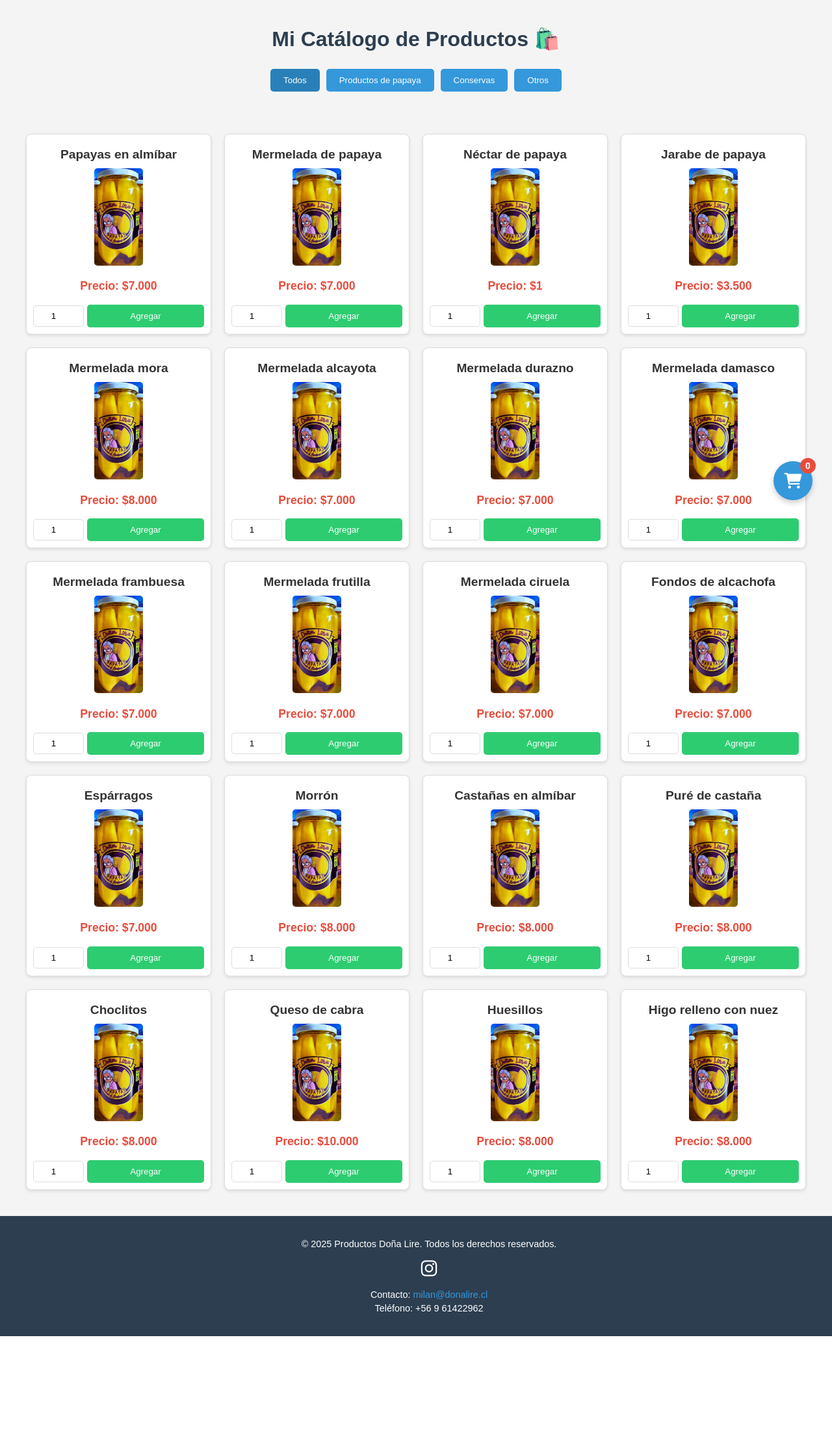
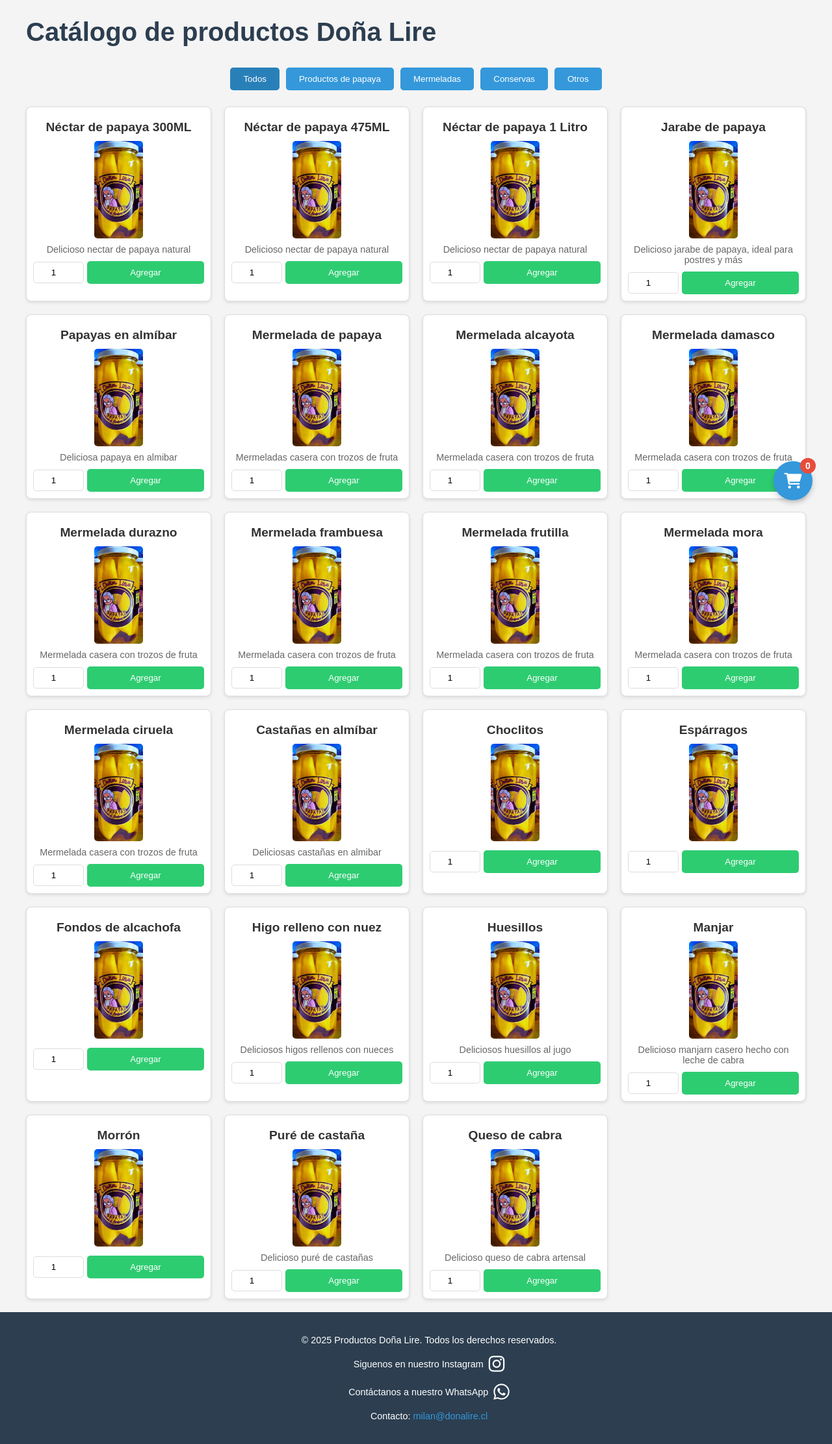
Before and after one commit to MilanStefanovichR/catalogo-web-conIA, a PHP site: page / in a window 1280 px wide. Shown: the whole page at 65% size. Before the commit the page ends 2057 px from the top, so only its background shows below. Run offline with PHP 8.4, Linux system fonts and the light colour scheme.

Commit message:
cambios solicitados, para utilizar la app como catálogo

```diff
--- a/app.js
+++ b/app.js
@@ -69,7 +69,7 @@ document.addEventListener('DOMContentLoaded', () => {
             productoDiv.innerHTML = `
                 <h3>${producto.nombre}</h3>
                 <img src="${producto.imagen}" alt="${producto.nombre}">
-                <p class="precio">Precio: ${formatCLP(producto.precio)}</p>
+                <p class="producto-descripcion">${producto.descripcionCorta || ''}</p>
                 <div class="producto-acciones">
                     <input type="number" value="1" min="1" class="producto-cantidad" data-id="${producto.id}">
                     <button class="btn-agregar" data-id="${producto.id}">Agregar</button>
@@ -78,7 +78,8 @@ document.addEventListener('DOMContentLoaded', () => {
             catalogoProductos.appendChild(productoDiv);
         });
     }
-
+// se usara el precio en otra ocacion ahora es solo para mostar los productos
+// <p class="precio">Precio: ${formatCLP(producto.precio)}</p>
     function renderizarFiltros() {
         if (productos.length === 0) {
             console.warn("No hay productos cargados para renderizar filtros.");
@@ -105,12 +106,13 @@ document.addEventListener('DOMContentLoaded', () => {
                 carritoItemDiv.classList.add('carrito-item');
                 carritoItemDiv.innerHTML = `
                     <span>${item.nombre} (x${item.cantidad})</span>
-                    <span>${formatCLP(item.precio * item.cantidad)}</span>
+
                 `;
+                //<span>${formatCLP(item.precio * item.cantidad)}</span>
                 carritoItems.appendChild(carritoItemDiv);
             });
         }
-        actualizarTotal();
+        //actualizarTotal();
         actualizarContadorCarrito();
     }
 
@@ -148,10 +150,10 @@ document.addEventListener('DOMContentLoaded', () => {
 
         let mensaje = '¡Hola! Me gustaría hacer el siguiente pedido:\n\n';
         carrito.forEach(item => {
-            mensaje += `Producto: ${item.nombre}\nCantidad: ${item.cantidad}`;
+            mensaje += `${item.nombre} || Cantidad: ${item.cantidad}\n`;
         });
-        const total = carrito.reduce((sum, item) => sum + (item.precio * item.cantidad), 0);
-        mensaje += `\nTOTAL DEL PEDIDO: ${formatCLP(total)}`;
+        //const total = carrito.reduce((sum, item) => sum + (item.precio * item.cantidad), 0);
+        //mensaje += `\nTOTAL DEL PEDIDO: ${formatCLP(total)}`;
         const urlWhatsApp = `https://wa.me/${TU_NUMERO_WHATSAPP}?text=${encodeURIComponent(mensaje)}`;
 
         window.open(urlWhatsApp, '_blank');
--- a/index.html
+++ b/index.html
@@ -10,7 +10,7 @@
 <body>
 
     <header>
-        <h1>Mi Catálogo de Productos 🛍️</h1>
+        <h1>Catálogo de productos Doña Lire </h1>
         <div id="filtros-categoria">
             </div>
     </header>
@@ -31,7 +31,7 @@
             <h2>Carrito de Compras 🛒</h2>
             <div id="carrito-items">
                 </div>
-            <p class="total">Total: <span id="carrito-total">0.00</span></p>
+            <!-- <p class="total">Total: <span id="carrito-total">0.00</span></p> -->
             <button id="btn-comprar">
                 <i class="fab fa-whatsapp"></i> Enviar Pedido por WhatsApp
             </button>
@@ -54,11 +54,17 @@
         <p>&copy; 2025 Productos Doña Lire. Todos los derechos reservados.</p>
         <div class="social-links">
             <a href="https://www.instagram.com/productosdonalire/" target="_blank" aria-label="Instagram">
+                <span class="social-link-text">Siguenos en nuestro Instagram</span>
                 <i class="fab fa-instagram"></i>
             </a>
         </div>
-            <p>Contacto: <a href="mailto:tuemail@example.com">milan@donalire.cl</a></p>
-            <p>Teléfono: +56 9 61422962</p>
+        <div class="social-links">
+            <a href="https://wa.me/56961422962" target="_blank" aria-label="WhatsApp">
+                <span class="social-link-text">Contáctanos a nuestro WhatsApp</span>
+                <i class="fab fa-whatsapp"></i>
+            </a>
+        </div>
+        <p>Contacto: <a href="mailto:milan@donalire.cl">milan@donalire.cl</a></p>
     </div>
 </footer>
     <script src="app.js"></script>
--- a/styles.css
+++ b/styles.css
@@ -1,26 +1,46 @@
 /* Estilos Generales */
 body {
     font-family: Arial, sans-serif;
-    background-color: #f4f4f4;
+    background-color: #f4f4f4; /* Adjusted from #f5f5f5 for consistency */
     color: #333;
     margin: 0;
     padding: 0; /* Ajuste: Elimina el padding del body */
-}
-header, main {
-    width: 100%;
-    max-width: 1200px;
-    margin: 0 auto;
-    padding: 20px; /* Ajuste: Mueve el padding aquí para el contenido principal */
+    display: flex; /* Añadido para sticky footer */
+    flex-direction: column; /* Añadido para sticky footer */
+    min-height: 100vh; /* Añadido para sticky footer */
 }
 header {
-    text-align: center;
-    margin-bottom: 20px;
+    width: 100%;
+    max-width: 1200px; /* Limita el ancho del header */
+    margin: 0 auto;    /* Centra el header horizontalmente */
+    /* ... otras propiedades ... */
+}
+
+main {
+    width: 100%;
+    max-width: 1200px; /* Limita el ancho del contenido principal */
+    margin: 0 auto;    /* Centra el contenido principal horizontalmente */
+    /* ... otras propiedades ... */
 }
 h1 {
     color: #2c3e50;
+    font-size: 2.5em; /* Tamaño por defecto para pantallas más grandes */
+}
+
+/* Media Query para H1 en pantallas pequeñas (móviles) */
+@media (max-width: 768px) {
+    h1 {
+        font-size: 1.8em; /* Tamaño de fuente más pequeño para móviles */
+    }
 }
 
 /* Filtros */
+#filtros-categoria {
+    display: flex; /* Añadido para envolver botones */
+    flex-wrap: wrap; /* Añadido para envolver botones */
+    justify-content: center; /* Añadido para centrar botones */
+    margin-bottom: 20px; /* Añadido para espacio debajo de los filtros */
+}
 #filtros-categoria button {
     background-color: #3498db;
     color: white;
@@ -30,6 +50,7 @@ h1 {
     border-radius: 5px;
     cursor: pointer;
     transition: background-color 0.3s;
+    flex-shrink: 0; /* Añadido para evitar que los botones se encojan */
 }
 #filtros-categoria button:hover, #filtros-categoria button.active {
     background-color: #2980b9;
@@ -80,6 +101,31 @@ h1 {
 }
 .btn-agregar:hover {
     background-color: #27ae60;
+}
+
+/* Media Query para el Catálogo y Productos en pantallas pequeñas (móviles) */
+@media (max-width: 600px) {
+    .catalogo {
+        grid-template-columns: 1fr; /* Una sola columna para móviles */
+        padding: 0 10px; /* Añade un poco de padding a los lados del catálogo */
+    }
+
+    .producto {
+        padding: 15px; /* Aumenta el padding para que no se vea tan apretado */
+    }
+
+    .producto img {
+        height: 200px; /* Aumenta la altura de la imagen para que se vea mejor en móviles */
+        object-fit: contain; /* Asegura que la imagen completa sea visible */
+    }
+
+    .producto h3 {
+        font-size: 1.5em; /* Haz el título del producto más grande para que sea más legible */
+    }
+
+    .producto .precio {
+        font-size: 1.2em; /* También el precio más grande */
+    }
 }
 
 
@@ -281,6 +327,13 @@ h1 {
     text-align: center;
 }
 
+/* Estilo para la descripción del producto (NUEVO) */
+.producto-descripcion {
+    font-size: 0.9em; /* Un poco más pequeño que el texto normal */
+    color: #666; /* Un gris más suave */
+    margin: 5px 0 10px 0; /* Margen superior e inferior para separarlo del nombre y la imagen */
+}
+
 /* --- Estilos para el Footer (Agregados y Ajustados) --- */
 footer {
     background-color: #2c3e50; /* Color oscuro similar al header o notificaciones */
@@ -313,18 +366,38 @@ footer {
 
 .social-links {
     margin: 15px 0;
+    /* Para centrar los enlaces si hay varios */
+    display: flex;
+    justify-content: center;
+    flex-wrap: wrap; /* Permite que los enlaces se envuelvan en pantallas pequeñas */
 }
 
 .social-links a {
-    color: white; /* Iconos blancos */
-    font-size: 28px; /* Tamaño de los iconos */
-    margin: 0 15px; /* Espacio entre iconos */
+    color: white; /* Iconos y texto blancos por defecto */
+    /* REMUEVE O COMENTA esta línea: font-size: 28px; */
+    margin: 0 15px; /* Espacio entre los enlaces */
+    text-decoration: none; /* Asegura que no haya subrayado */
     transition: color 0.3s ease;
+    display: inline-flex; /* Usa flexbox para alinear texto e icono */
+    align-items: center; /* Centra verticalmente el texto y el icono */
+    gap: 8px; /* Espacio entre el texto y el icono */
 }
+
 
 .social-links a:hover {
     color: #3498db; /* Cambia de color al pasar el mouse */
 }
+.social-links a .social-link-text {
+    font-size: 0.9em; /* Este es el tamaño que deseas, como los párrafos del footer */
+    white-space: nowrap; /* Evita que el texto se rompa en varias líneas */
+}
+
+/* NUEVO: Estilo para los iconos dentro del enlace social */
+.social-links a .fab {
+    font-size: 28px; /* Mantiene el tamaño grande para los iconos */
+}
+
+/* Estilo para el botón de volver al menú (NUEVO) */
 #btn-volver-menu {
     background-color: #25D366; /* Color de WhatsApp */
     color: white;
```
Also changed, not shown: productos.json (+130 -86 lines), 1 other file. Lines whose indentation alone changed are shown as unchanged.
